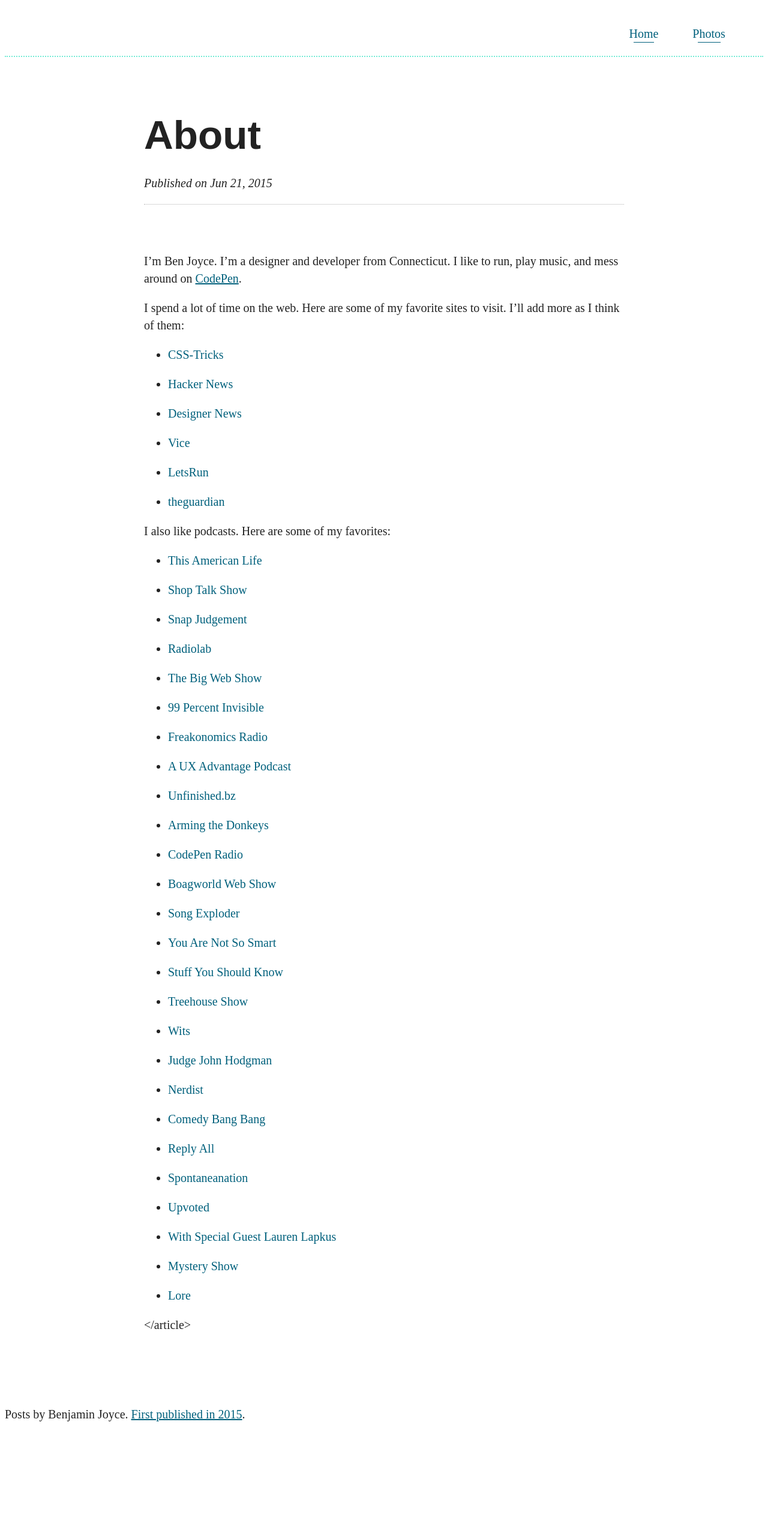
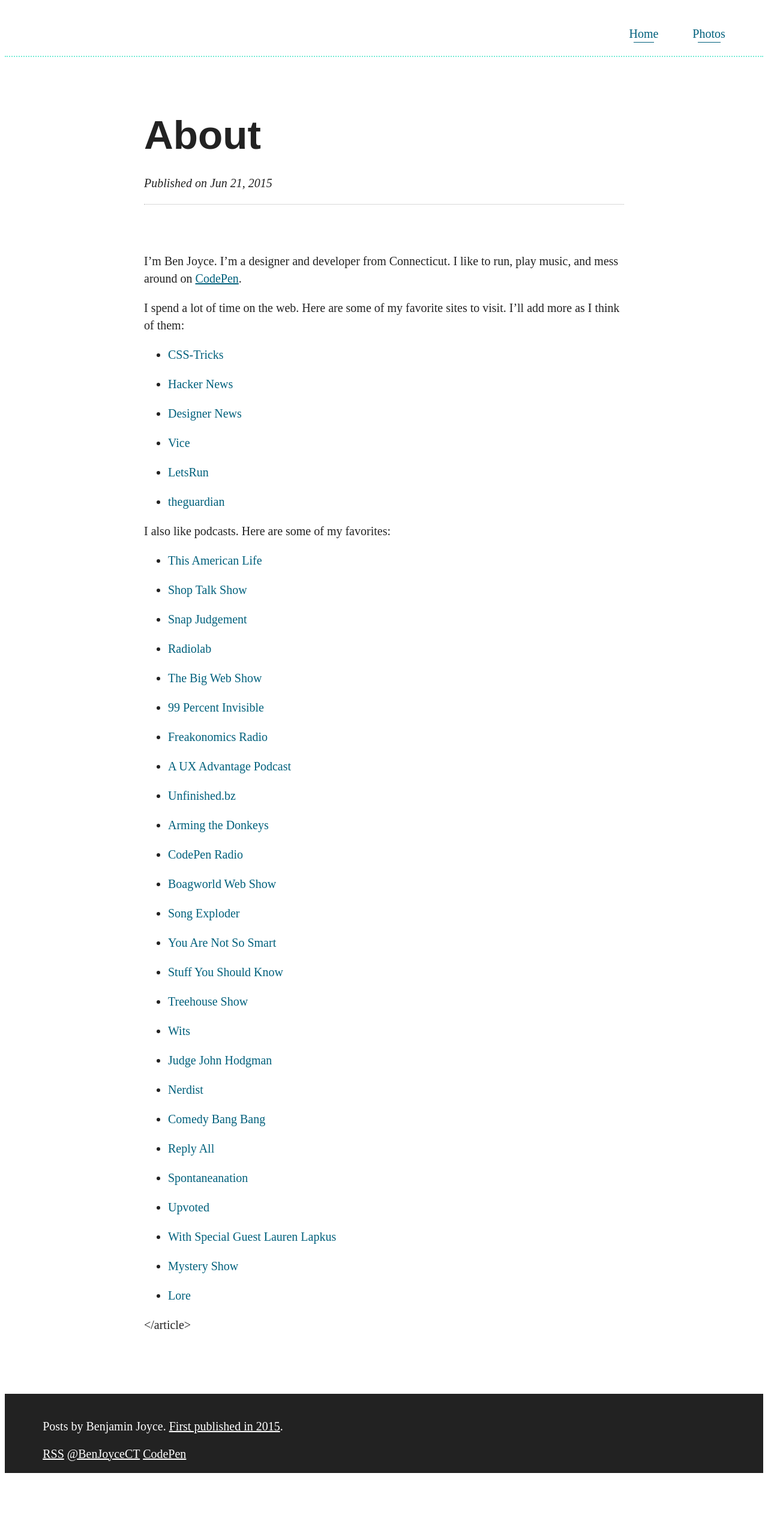
Before and after one commit to benjoycect/benjoycect.github.io, a Jekyll site: the page built from about.md, in a window 1280 px wide. Shown: the whole page at 60% size. Built offline with Jekyll 4.4.1, drawn with Linux system fonts in a browser that asks for light colours; Markdown is read by kramdown in place of the engine named in the settings; after the commit the page ends 2463 px from its top, so only the background shows below that.

Commit message:
Made footer readable.

```diff
--- a/_includes/footer.html
+++ b/_includes/footer.html
@@ -5,20 +5,6 @@
     Posts by Benjamin Joyce. <a href="/2015/06/21/hello-benjaminjoycedotcom.html">First published in 2015</a>.
   </p>
   <div class="social-links">
-    <a href="/feed.xml">
-      <svg class="icon site-icon--rss">
-        <use xlink:href="#shape-rss-logo"></use>
-      </svg>
-    </a>
-    <a href="https://twitter.com/BenJoyceCT">
-      <svg class="icon site-icon--twitter">
-        <use xlink:href="#shape-twitter-logo"></use>
-      </svg>
-    </a>
-    <a href="http://codepen.io/benjoyce/">
-      <svg class="icon site-icon--codepen">
-        <use xlink:href="#shape-codepen-logo"></use>
-      </svg>
-    </a>
+    <a href="/feed.xml">RSS</a> <a href="https://twitter.com/BenJoyceCT">@BenJoyceCT</a> <a href="http://codepen.io/benjoyce/">CodePen</a>
   </div>
 </footer>
--- a/css/build/test.css
+++ b/css/build/test.css
@@ -348,3 +348,13 @@
   padding: 1em 5%;
   font-style: italic;
 }
+
+footer {
+  background-color: #222;
+  color: #fff;
+  padding: 1em 5%;
+}
+footer a {
+  color: #fff;
+  text-decoration: underline;
+}
```
Also changed, not shown: 3 other files.
